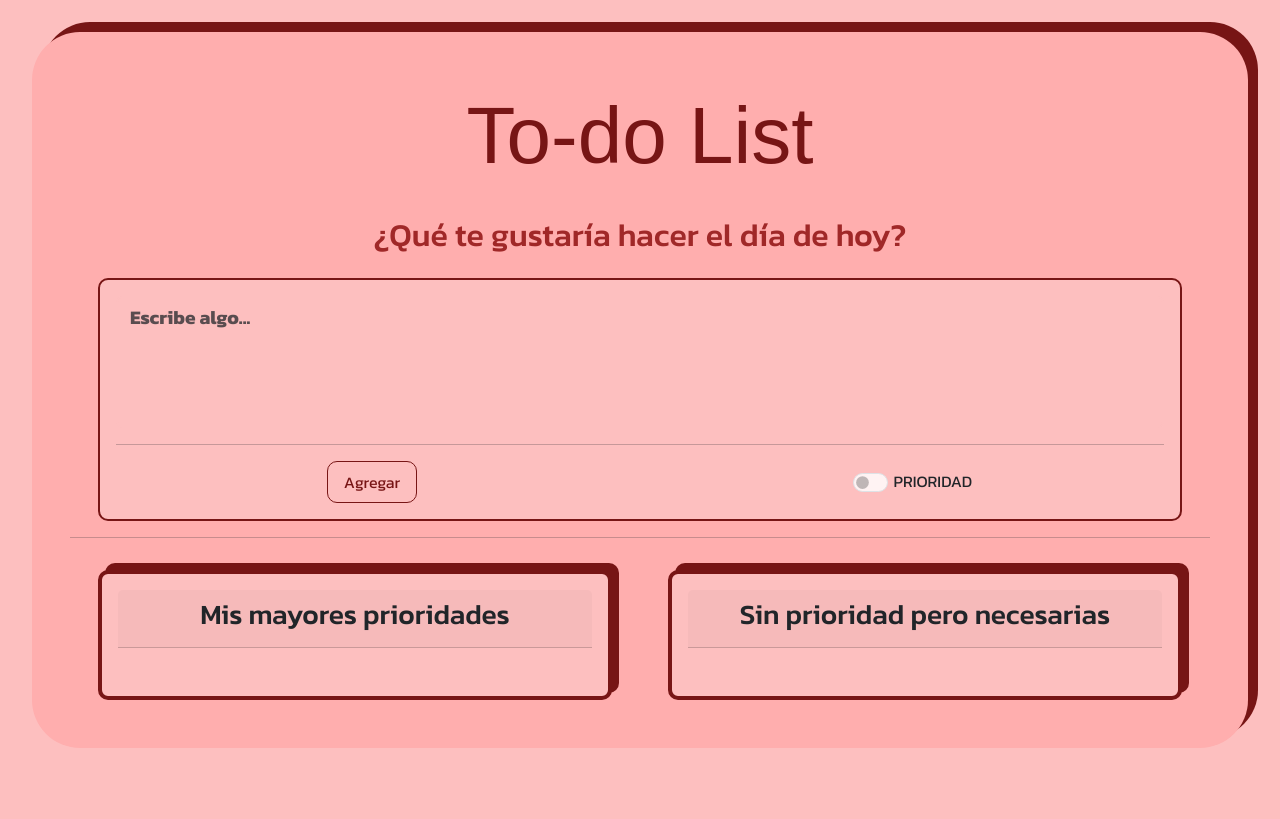
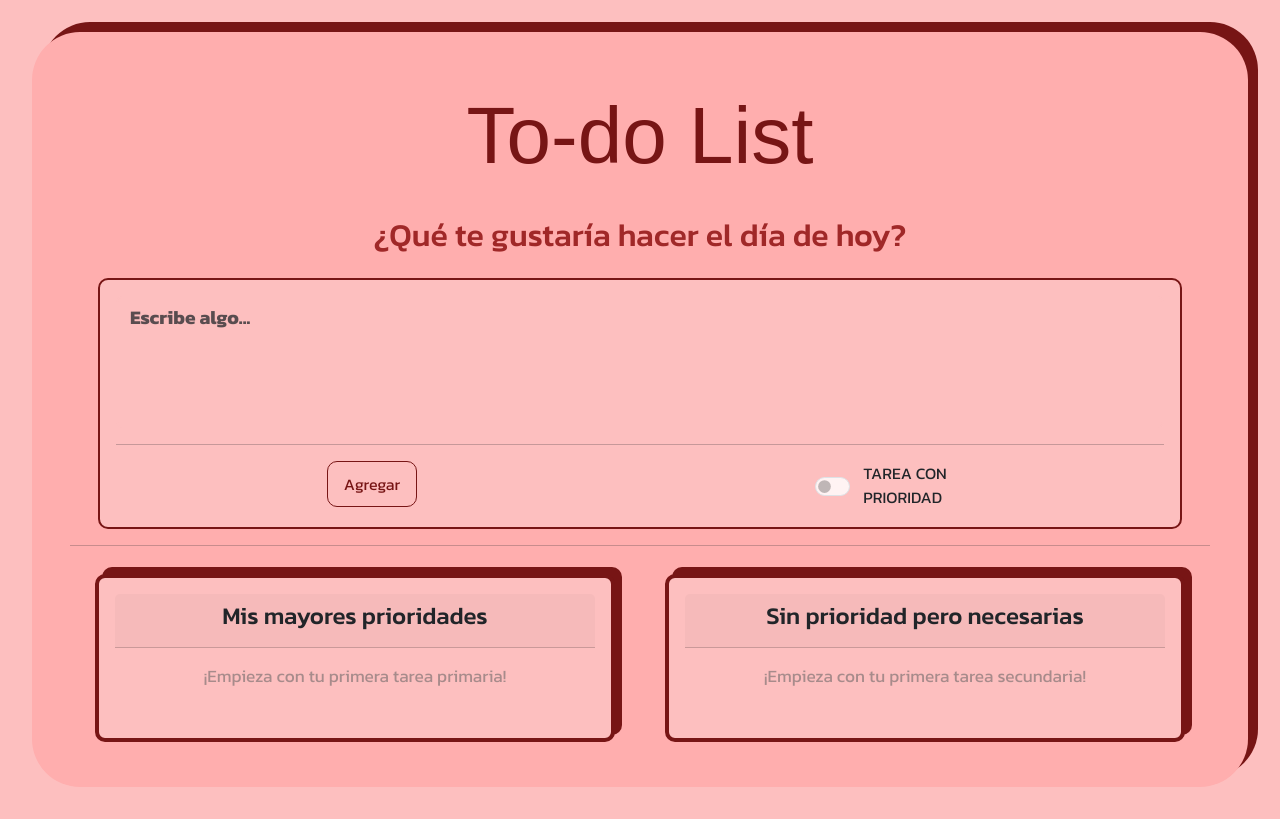
Before and after one commit to SrgP2003/To-do-List, a React (Vite) app: page / in a window 1280 px wide. Built offline with nearby package versions, Linux system fonts and the light colour scheme; a web font is replaced by a local one.

Commit message:
Cambios esteticos realizados: se ha acomodado el switch de tareas prioritarias, se cambio el texto PRIORIDAD por TAREAS CON PRIORIDAD y se agrego texto alusivo cuando no existe contenido de tareas primarias y secundarias

```diff
--- a/src/components/Content.jsx
+++ b/src/components/Content.jsx
@@ -72,15 +72,15 @@ export default function Content() {
                                 <hr />
                                 <div className="row div-md-task-buttons">
                                     <div className="col-sm-12 col-md-6 col-lg-6 div-md-button d-flex justify-content-center">
-                                        <button className="btn btn-add" onClick={handleClickAddTasks}>Agregar</button>
+                                        <button className="btn btn-add mb-1" onClick={handleClickAddTasks}>Agregar</button>
                                     </div>
                                     <div className="col-sm-12 col-md-6 col-lg-6 form-check-priority form-check form-switch d-flex align-items-center justify-content-center">
                                         <div className="row">
-                                            <div className="col-3">
+                                            <div className="col-sm-3 col-md-3 col-lg-3 d-flex align-items-center justify-content-center">
                                                 <input title="Marcar actividad como prioridad" checked={priorityTask} className="form-check-input" onChange={e => setPriorityTask(e.target.checked)} type="checkbox" role="switch" />
                                             </div>
-                                            <div className="col-9 ">
-                                                <label className="form-check-label">PRIORIDAD</label>
+                                            <div className="col-sm-12 col-md-9 col-lg-9 d-flex align-items-center justify-content-center">
+                                                <span className="form-check-label">TAREA CON PRIORIDAD</span>
                                             </div>
                                         </div>
                                     </div>
@@ -93,6 +93,10 @@ export default function Content() {
                         <div className="ul-priority col-md-12 col-lg-6">
                             <TaskChart title={"Mis mayores prioridades"}> {/* Se implementan las tareas con prioridad */}
                                 {
+                                    !primaryTasks.length
+                                    ?
+                                    <p className="p-empty-chart text-center">¡Empieza con tu primera tarea primaria!</p>
+                                    :
                                     primaryTasks.map(({ id, taskP }) => (
                                         <SingleTask key={id} id={id} task={taskP} titleCard={"P"} deleteTaskP={() => handleClickDeletePrimaryTask(id)} />
                                     ))
@@ -102,6 +106,10 @@ export default function Content() {
                         <div className="ul-secondary col-md-12 col-lg-6">
                             <TaskChart title={"Sin prioridad pero necesarias"}> {/* Se implementan las tareas sin prioridad */}
                                 {
+                                    !secondaryTasks.length
+                                    ?
+                                    <p className="p-empty-chart text-center">¡Empieza con tu primera tarea secundaria!</p>
+                                    :
                                     secondaryTasks.map(({ id, taskS }) => (
                                         <SingleTask key={id} id={id} task={taskS} titleCard={"S"} deleteTaskS={() => handleClickDeleteSecondaryTask(id)} />
                                     ))
--- a/src/components/TasksTools.jsx
+++ b/src/components/TasksTools.jsx
@@ -2,7 +2,7 @@ export default function TaskChart({ title, children }) {
     return (
         <div className="card card-task-chart">
             <div className="card-header text-center">
-                <h3>{title}</h3>
+                <h4>{title}</h4>
             </div>
             <div className="card-body">
                 {children}
@@ -18,7 +18,7 @@ export function SingleTask({id, task, titleCard, deleteTaskP, deleteTaskS}) {
                 <div className="row gx-1">
                     <div className="form-check container">
                         <input id="task" type="checkbox" className="form-check-input" />
-                        <p htmlFor="task" className="form-check-label">{id}. {task}</p>
+                        <p htmlFor="task" className="form-check-label">{task}</p>
                     </div>
                 </div>
                 <hr />
--- a/src/styles/Content.css
+++ b/src/styles/Content.css
@@ -52,22 +52,18 @@
     background-color: rgb(255, 243, 243);
     width: 2.2em;
     height: 1.2em;
-    margin-left: 0em;
+    margin-left: -1.5em;
+    cursor: pointer;
+}
+.div-lg-task-container .div-md-task-buttons .form-check-priority span{
+    margin-left: -1.2em;
 }
 .div-lg-task-container .div-md-task-buttons input:checked{
     background-color: rgb(119, 21, 21);
     border-color: rgb(119, 21, 21, 0.5);
 }
-
-/* Para un posible componente adicional */
-/* .ul-secondary ul li, .ul-priority ul li{
-    list-style-type: none;
-    line-height: 1.8;
+.p-empty-chart{
+    font-size: 0.9em;
+    color: rgba(89, 92, 92, 0.527);
+    cursor: pointer;
 }
-.ul-secondary ul li .form-check-both:checked,
-.ul-primary ul li .form-check-both:checked{
-    background-color: rgb(119, 21, 21);
-}
-.ul-secondary ul .li-md-empty-task{
-    color: rgb(0, 0, 0, 0.3);
-} */
--- a/src/styles/TaskChart.css
+++ b/src/styles/TaskChart.css
@@ -1,22 +1,19 @@
 .card-task-chart{
     background-color: rgb(253, 191, 191);
-    font-size: 1.3em;
-    margin: 1rem;
+    font-size: 1.2em;
+    margin: .8rem;
     padding: 1rem;
     border: 4px solid rgb(119, 21, 21);
     border-radius: 10px;
     box-shadow: 7px -7px rgb(119, 21, 21);
 }
-
-
-
 .card-single-task{
     background-color: rgba(255, 82, 82, 0.2);
 }
 .btn-task-modify, .btn-task-delete{
     opacity: 0;
     transform: translateY(10px);
-    transition: opacity 0.4s ease-in-out, transform 0.3s ease-in-out;
+    transition: opacity 0.3s ease-in-out, transform 0.3s ease-in-out;
 }
 .card-single-task .row-options:hover .btn-task-modify, .card-single-task .row-options:hover .btn-task-delete{
     opacity: 1;
```
